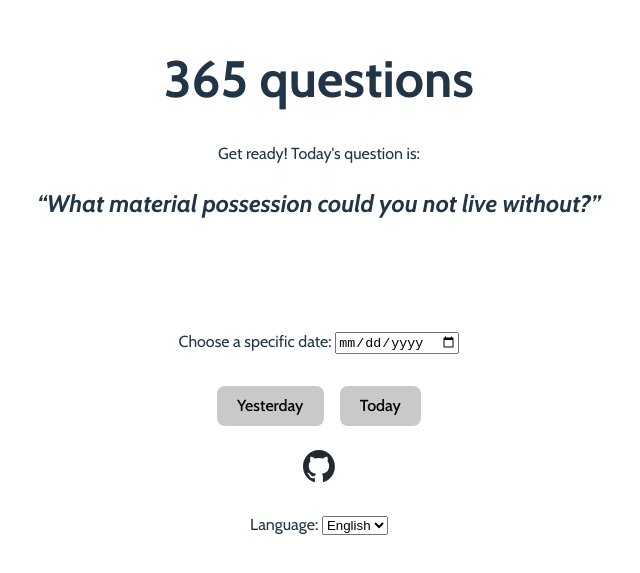
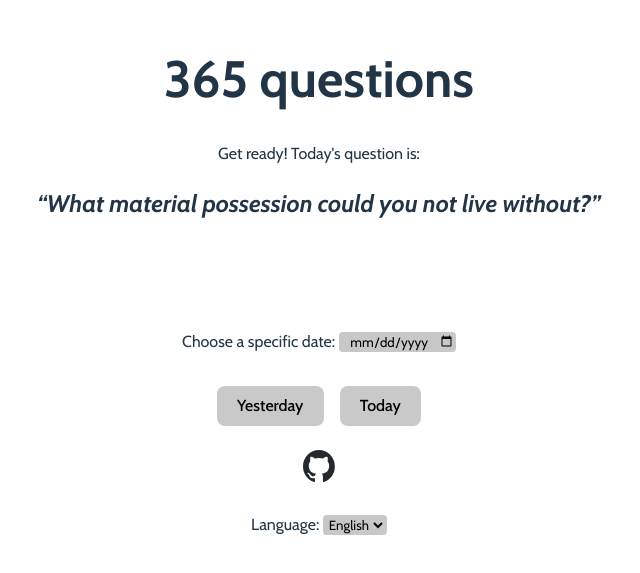
Before and after one commit to rob93c/DailyQuestions, a Vue app: page / in a window 1280 px wide. Shown: the part 123-696 px from the top of the page, without its empty margins (321-961 px from the left). Built offline with nearby package versions, Linux system fonts and the light colour scheme.

Commit message:
adjust web app style applying new effects to date selector and language changer

```diff
--- a/src/style.css
+++ b/src/style.css
@@ -52,8 +52,10 @@ button {
     transition: border-color 0.25s;
 }
 
-button:hover {
-    border-color: #646cff;
+button:hover,
+.date-selector input[type="date"]:hover,
+.locale-changer select[name="locale-selector"]:hover {
+    border: 1px solid #646cff;
 }
 
 button:focus,
@@ -61,8 +63,14 @@ button:focus-visible {
     outline: 4px auto -webkit-focus-ring-color;
 }
 
-.card {
-    padding: 2em;
+.date-selector input[type="date"],
+.locale-changer select[name="locale-selector"] {
+    border-radius: 4px;
+    border: 1px solid transparent;
+    background-color: #3b3b3bff;
+    font-family: inherit;
+    text-align: center;
+    transition: border-color 0.25s;
 }
 
 #app {
@@ -85,4 +93,9 @@ button:focus-visible {
     button {
         background-color: #f9f9f9;
     }
+
+    .date-selector input[type="date"],
+    .locale-changer select[name="locale-selector"] {
+        background-color: #c8c8c8;
+    }
 }
```
